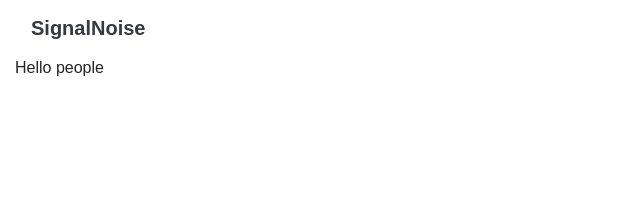
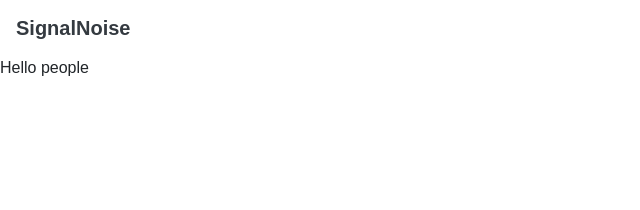
Before and after one commit to signalnoiseongithub/www, a Jekyll site: the page built from index.html, in a window 1280 px wide. Shown: the top 210 px of the page, without its empty margins (0-640 px from the left). Built offline with Jekyll 4.4.1, drawn with Linux system fonts in a browser that asks for light colours; some web fonts are replaced.

Commit message:
Update default.html

```diff
--- a/_layouts/default.html
+++ b/_layouts/default.html
@@ -18,15 +18,15 @@
     <link rel="shortcut icon" href="{{ site.baseurl }}/assets/favicon.ico">
   </head>
 
-  <body class="container-fluid">
+  <body>
 
     <header class="navbar">
       <a href="{{ site.baseurl }}" class="navbar-brand text-dark"><b>{{ site.title }}</b></a>
     </header>
 
-    <div>
+    <main>
       {{ content }}
-    </div>
+    </main>
 
     <!-- Jquery,popper,bootstrapjs cdn -->
     <script src="https://code.jquery.com/jquery-3.3.1.slim.min.js" integrity="sha384-q8i/X+965DzO0rT7abK41JStQIAqVgRVzpbzo5smXKp4YfRvH+8abtTE1Pi6jizo" crossorigin="anonymous"></script>
```
